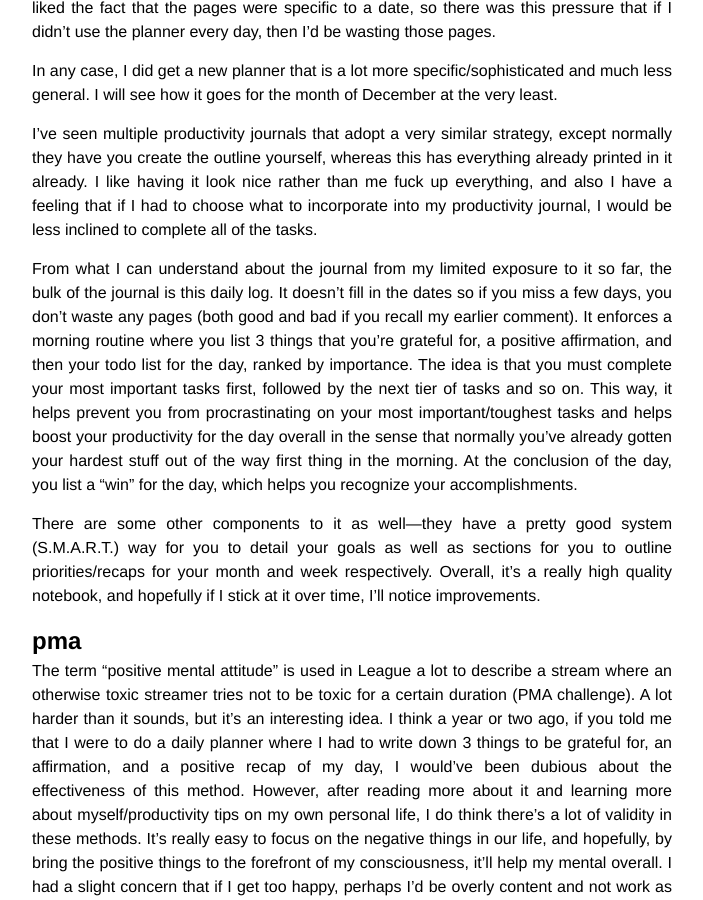
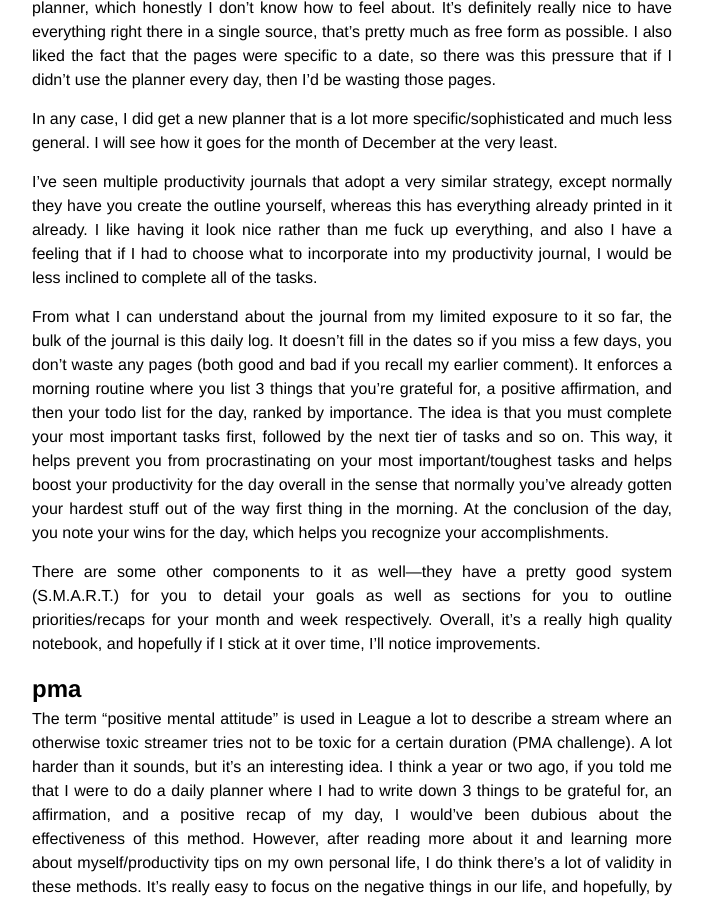
Before and after one commit to alexjwang/personal-blog, a Jekyll site: the page built from _posts/2020-11-28-morning-people.markdown, in a window 1280 px wide and 900 px high, scrolled down 1373 px. Shown: the whole window, without its empty margins (288-991 px from the left). Built offline with Jekyll 4.4.1, drawn with Linux system fonts in a browser that asks for light colours; nearby versions of some CDN libraries; some of the changed text lies outside the part shown.

Commit message:
minor proofreading

```diff
--- a/_posts/2020-11-28-morning-people.markdown
+++ b/_posts/2020-11-28-morning-people.markdown
@@ -28,9 +28,9 @@ In any case, I did get a new planner that is a lot more specific/sophisticated a
 
 I've seen multiple productivity journals that adopt a very similar strategy, except normally they have you create the outline yourself, whereas this has everything already printed in it already. I like having it look nice rather than me fuck up everything, and also I have a feeling that if I had to choose what to incorporate into my productivity journal, I would be less inclined to complete all of the tasks.
 
-From what I can understand about the journal from my limited exposure to it so far, the bulk of the journal is this daily log. It doesn't fill in the dates so if you miss a few days, you don't waste any pages (both good and bad if you recall my earlier comment). It enforces a morning routine where you list 3 things that you're grateful for, a positive affirmation, and then your todo list for the day, ranked by importance. The idea is that you must complete your most important tasks first, followed by the next tier of tasks and so on. This way, it helps prevent you from procrastinating on your most important/toughest tasks and helps boost your productivity for the day overall in the sense that normally you've already gotten your hardest stuff out of the way first thing in the morning. At the conclusion of the day, you list a "win" for the day, which helps you recognize your accomplishments.
+From what I can understand about the journal from my limited exposure to it so far, the bulk of the journal is this daily log. It doesn't fill in the dates so if you miss a few days, you don't waste any pages (both good and bad if you recall my earlier comment). It enforces a morning routine where you list 3 things that you're grateful for, a positive affirmation, and then your todo list for the day, ranked by importance. The idea is that you must complete your most important tasks first, followed by the next tier of tasks and so on. This way, it helps prevent you from procrastinating on your most important/toughest tasks and helps boost your productivity for the day overall in the sense that normally you've already gotten your hardest stuff out of the way first thing in the morning. At the conclusion of the day, you note your wins for the day, which helps you recognize your accomplishments.
 
-There are some other components to it as well—they have a pretty good system (S.M.A.R.T.) way for you to detail your goals as well as sections for you to outline priorities/recaps for your month and week respectively. Overall, it's a really high quality notebook, and hopefully if I stick at it over time, I'll notice improvements.
+There are some other components to it as well—they have a pretty good system (S.M.A.R.T.) for you to detail your goals as well as sections for you to outline priorities/recaps for your month and week respectively. Overall, it's a really high quality notebook, and hopefully if I stick at it over time, I'll notice improvements.
 
 ## pma
 The term "positive mental attitude" is used in League a lot to describe a stream where an otherwise toxic streamer tries not to be toxic for a certain duration (PMA challenge). A lot harder than it sounds, but it's an interesting idea. I think a year or two ago, if you told me that I were to do a daily planner where I had to write down 3 things to be grateful for, an affirmation, and a positive recap of my day, I would've been dubious about the effectiveness of this method. However, after reading more about it and learning more about myself/productivity tips on my own personal life, I do think there's a lot of validity in these methods. It's really easy to focus on the negative things in our life, and hopefully, by bring the positive things to the forefront of my consciousness, it'll help my mental overall. I had a slight concern that if I get too happy, perhaps I'd be overly content and not work as hard, but the more I think about that, the more ridiculous that sounds.
```
Also changed, not shown: other parts of _posts/2020-11-28-morning-people.markdown (+2 -2 lines).
